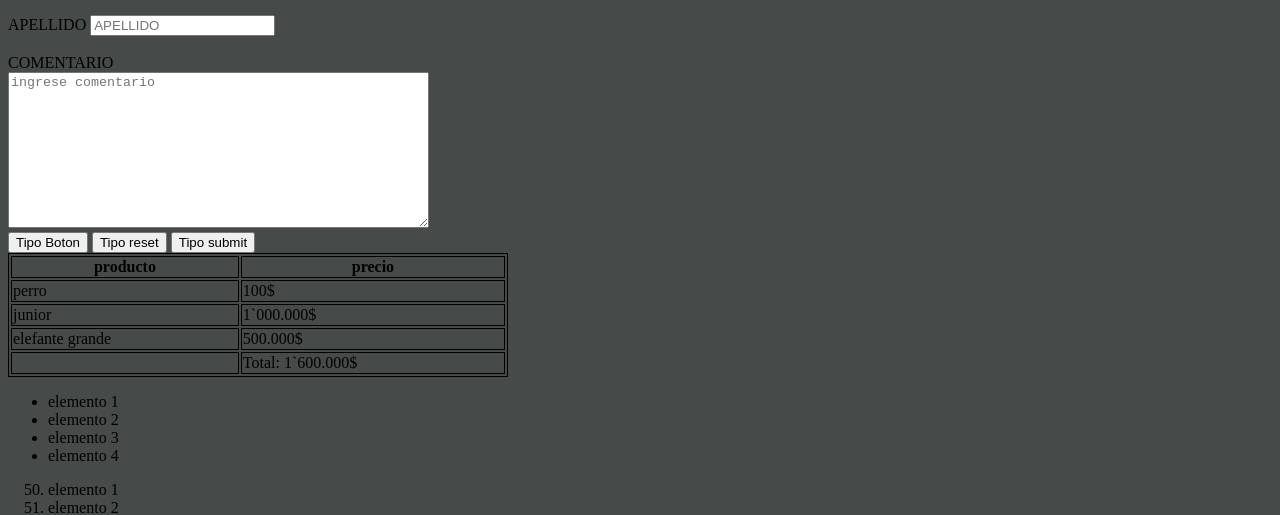
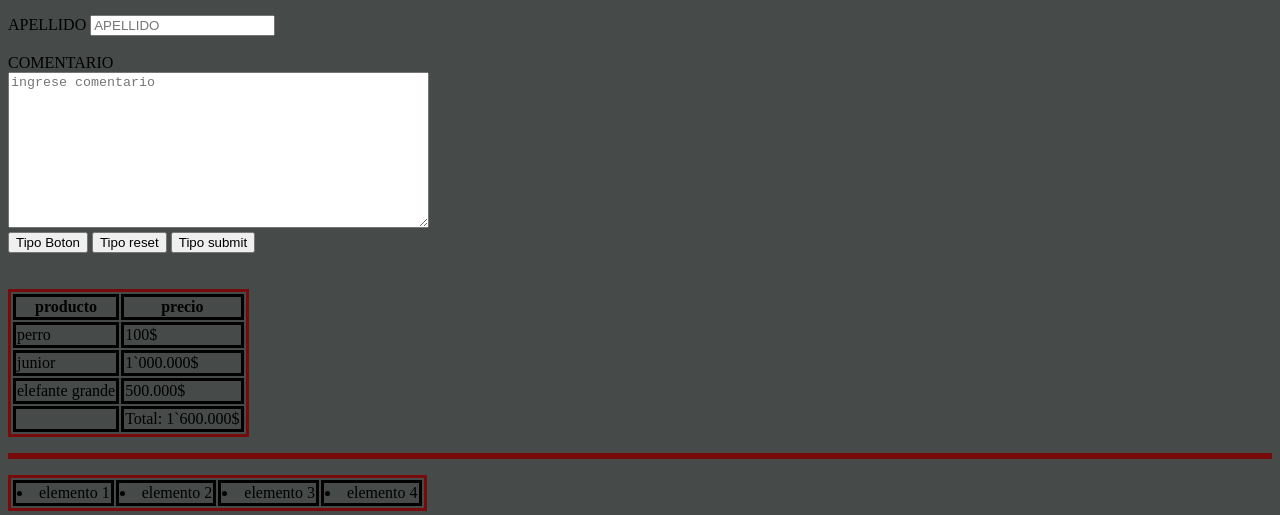
Before and after one commit to SS-victoria/html-css, a plain HTML site: page index.html in a window 1280 px wide. Shown: the part 441-956 px from the top of the page. Drawn offline with Linux system fonts and the light colour scheme.

Commit message:
html.cssorden

```diff
--- a/css/style.css
+++ b/css/style.css
@@ -30,6 +30,22 @@ h3 {
     font-style: italic;
     font-weight: 900;
     font-family: 'Courier New', Courier, monospace;
+}
+
+table {
+    style="width: 500px;"
+}
+
+table, th, td {
+    border: 3px solid black
+
+
+}
+
+table, ul {
+    border: 3px solid rgb(119, 11, 11)
+
+
 }
 
 /* elementos de clase */
--- a/index.html
+++ b/index.html
@@ -6,11 +6,7 @@
     <meta name="viewport" content="width=device-width, initial-scale=1.0">
     <title>MI PAGINA WEB</title>
     <link rel="stylesheet" href="css/style.css" >
-    <style>
-        table, th, td {
-            border: 1px solid black
-        }
-    </style>
+
 </head>
 <body>
     <br>
@@ -37,9 +33,9 @@
         <button type="reset">Tipo reset</button>
         <button type="submit">Tipo submit</button>
     </form>
-
-
-    <table style="width: 500px;" >
+        <br>
+        <br>
+    <table>
         <thead>
             <tr>
                 <th>producto</th>
@@ -66,19 +62,26 @@
         </tfoot>
     </table>
     <!-- ul es lista no ordenada -->
-    <ul>
-        <li>elemento 1</li>
-        <li>elemento 2</li>
-        <li>elemento 3</li>
-        <li>elemento 4</li>
-    </ul>
+    <table>
+        <tbody>
+            <ul>
+              <td><li>elemento 1</li></td>
+              <td><li>elemento 2</li></td>
+              <td><li>elemento 3</li></td>
+              <td><li>elemento 4</li></td>
+
+            </ul>
+        </tbody>
+    </table>
     <!-- ol es lista  ordenada -->
     <ol>
         <!-- poniendo dentro de la etiqueta li la etiqueta value="" puede comensar la lista desde donde quiera -->
-        <li value="50">elemento 1</li>
+        <li value="1">elemento 1</li>
         <li>elemento 2</li>
         <li>elemento 3</li>
         <li>elemento4</li>
+        <br>
+        <br>
         <li>
             <ol>
                 <li style="list-style-type: lower-roman;">sub elemento 1</li>
```
